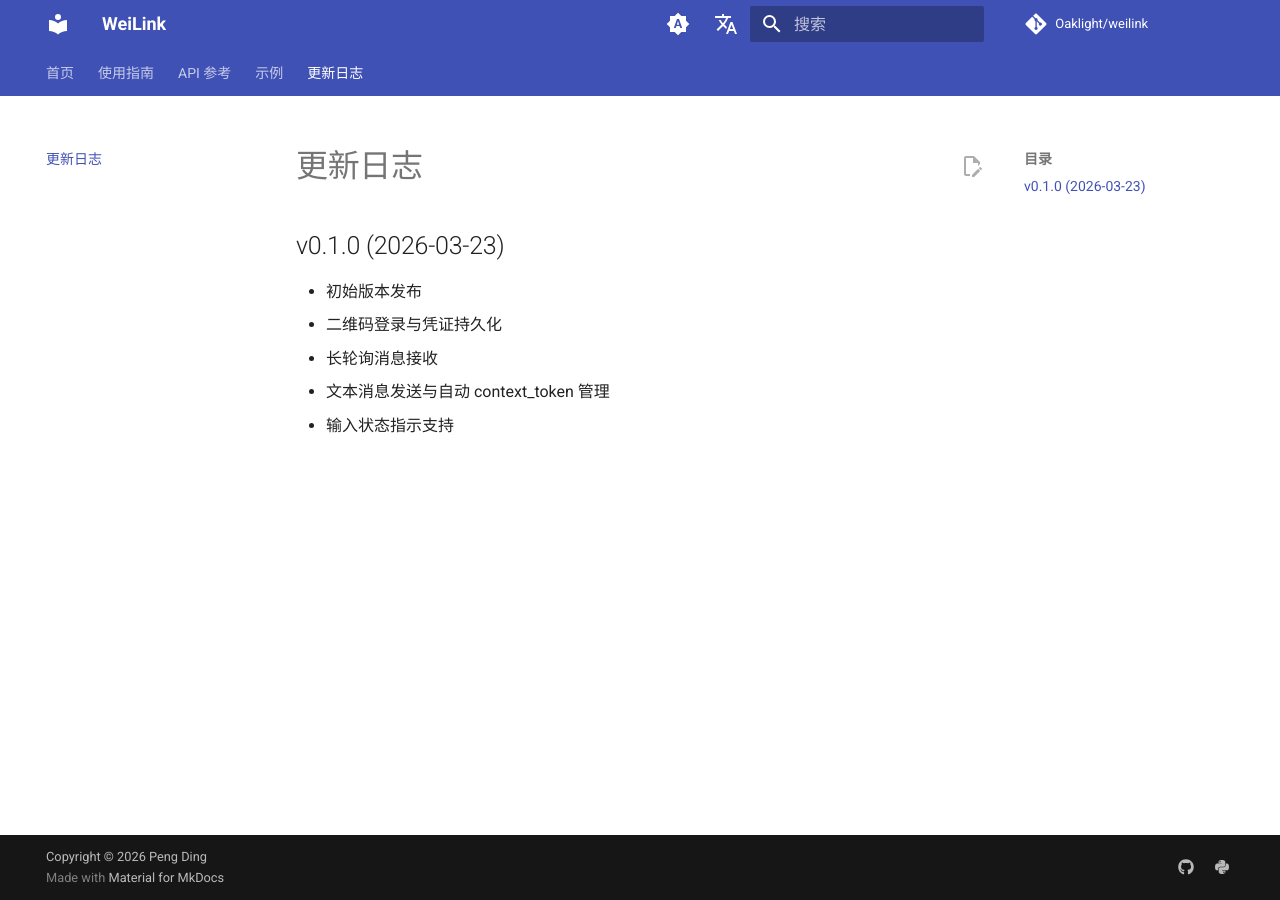
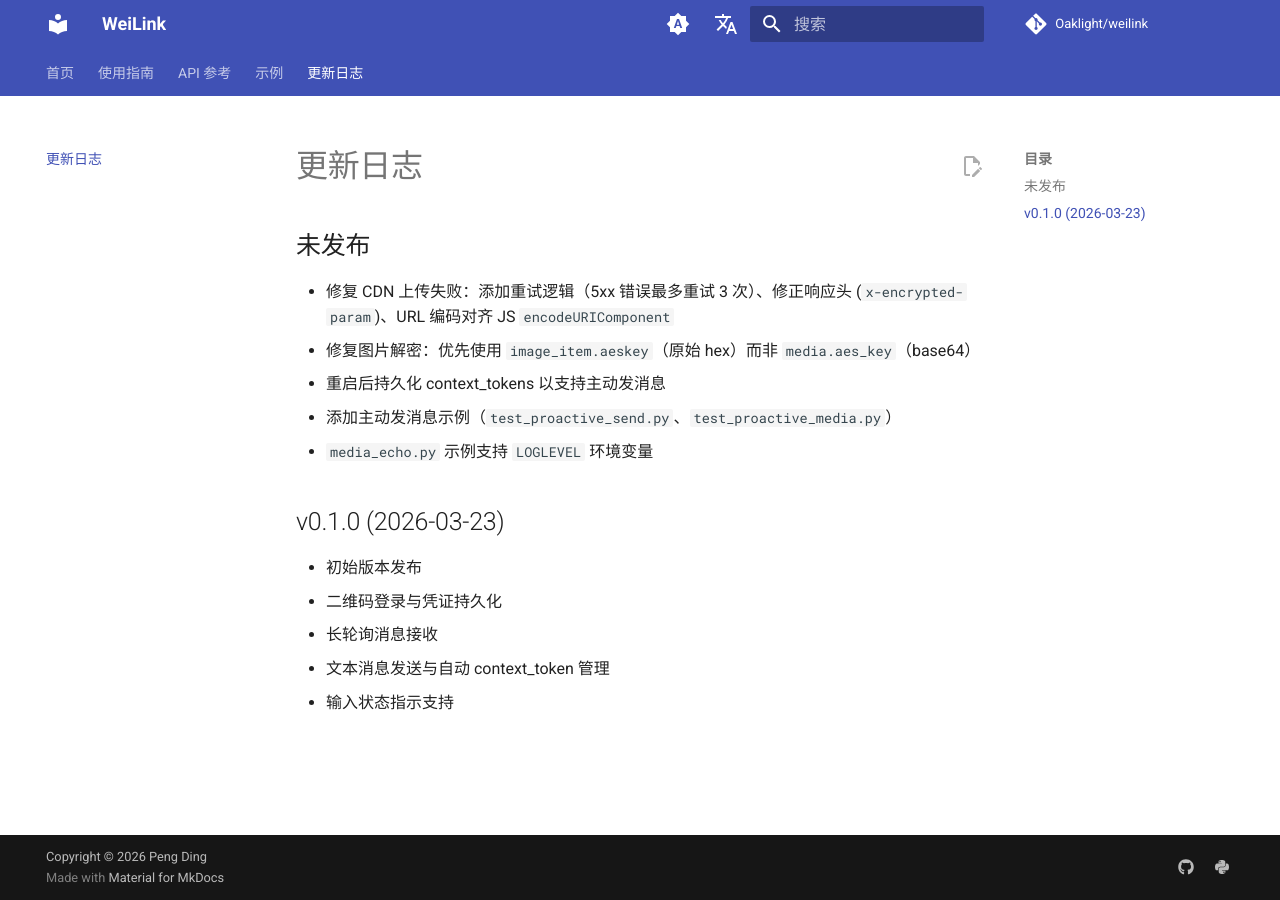
Before and after one commit to Oaklight/weilink, an MkDocs documentation site: the page built from docs/changelog.md, in a window 1280 px wide. Built offline with MkDocs 1.6.1 and Material for MkDocs 9.7.7, drawn with Linux system fonts in a browser that asks for light colours; comment, search, counter and statistics services are not loaded.

Commit message:
Add unreleased changelog entries

```diff
--- a/docs/changelog.md
+++ b/docs/changelog.md
@@ -1,4 +1,12 @@
 # 更新日志
+
+## 未发布
+
+- 修复 CDN 上传失败：添加重试逻辑（5xx 错误最多重试 3 次）、修正响应头 (`x-encrypted-param`)、URL 编码对齐 JS `encodeURIComponent`
+- 修复图片解密：优先使用 `image_item.aeskey`（原始 hex）而非 `media.aes_key`（base64）
+- 重启后持久化 context_tokens 以支持主动发消息
+- 添加主动发消息示例（`test_proactive_send.py`、`test_proactive_media.py`）
+- `media_echo.py` 示例支持 `LOGLEVEL` 环境变量
 
 ## v0.1.0 (2026-03-23)
 
```
